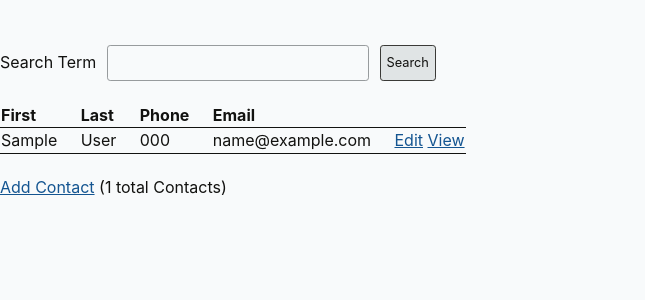
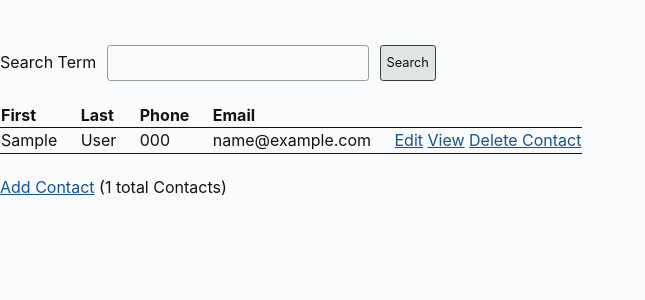
Before and after one commit to lewoudar/htmx_contact, a Django app: page /contact/ in a window 1280 px wide. Shown: the part 180-480 px from the top of the page, without its empty margins (0-645 px from the left). Run offline with Django 4.2, Linux system fonts and the light colour scheme; tables that the repository leaves empty hold one stand-in row (values such as "Sample post").

Commit message:
feat: implemented "inline delete" on the home page
added a custom.css file with an animation taken from the tool animista.net

```diff
--- a/contact/templates/contact/edit.html
+++ b/contact/templates/contact/edit.html
@@ -28,7 +28,8 @@
         </fieldset>
     </form>
 
-    <button data-hx-delete="{% url 'contact:show-delete' contact.id %}"
+    <button id="delete-btn"
+            data-hx-delete="{% url 'contact:show-delete' contact.id %}"
             data-hx-target="body"
             data-hx-push-url="true"
             data-hx-confirm="Are you sure you want to delete this contact?"
--- a/contact/templates/contact/rows.html
+++ b/contact/templates/contact/rows.html
@@ -4,8 +4,17 @@
         <td>{{ contact.lastname }}</td>
         <td>{{ contact.phone }}</td>
         <td>{{ contact.email }}</td>
-        <td><a href="/contact/{{ contact.id }}/edit">Edit</a>
-            <a href="{% url 'contact:show-delete' contact.id %}">View</a></td>
+        <td>
+            <a href="/contact/{{ contact.id }}/edit">Edit</a>
+            <a href="{% url 'contact:show-delete' contact.id %}">View</a>
+            <a href="#" data-hx-delete="{% url 'contact:show-delete' contact.id %}"
+               data-hx-target="closest tr"
+               data-hx-swap="outerHTML swap:1s"
+               data-hx-confirm="Are you sure you want to delete this contact?"
+               data-hx-headers='{"X-CSRFToken": "{{ csrf_token }}"}'>
+                Delete Contact
+            </a>
+        </td>
     </tr>
 {% endfor %}
 {% if page_obj.has_next %}
--- a/contact/views.py
+++ b/contact/views.py
@@ -76,11 +76,14 @@ class ReadDeleteContact(View):
         return render(request, 'contact/show.html', {'contact': contact})
 
     @staticmethod
-    def delete(request, contact_id: int):
+    def delete(request: HtmxHttpRequest, contact_id: int):
         contact = get_object_or_404(Contact, id=contact_id)
         contact.delete()
-        messages.success(request, 'Deleted Contact!')
-        return HttpSeeOtherRedirect(reverse('contact:index'))
+        if request.htmx.trigger == 'delete-btn':
+            messages.success(request, 'Deleted Contact!')
+            return HttpSeeOtherRedirect(reverse('contact:index'))
+        else:
+            return HttpResponse()
 
 
 class ContactEdit(View):
--- /dev/null
+++ b/static/css/custom.css
@@ -0,0 +1,34 @@
+tr.htmx-swapping {
+    -webkit-animation: fade-out 1s ease-out both;
+    animation: fade-out 1s ease-out both;
+}
+
+/* ----------------------------------------------
+ * Generated by Animista on 2023-6-13 19:1:27
+ * Licensed under FreeBSD License.
+ * See http://animista.net/license for more info.
+ * w: http://animista.net, t: @cssanimista
+ * ---------------------------------------------- */
+
+/**
+ * ----------------------------------------
+ * animation fade-out
+ * ----------------------------------------
+ */
+@-webkit-keyframes fade-out {
+    0% {
+        opacity: 1;
+    }
+    100% {
+        opacity: 0;
+    }
+}
+
+@keyframes fade-out {
+    0% {
+        opacity: 1;
+    }
+    100% {
+        opacity: 0;
+    }
+}
--- a/templates/layout.html
+++ b/templates/layout.html
@@ -5,6 +5,7 @@
     <meta charset="UTF-8">
     <title>Contact App</title>
     <link rel="stylesheet" href="{% static 'css/missing.min.css' %}">
+    <link rel="stylesheet" href="{% static 'css/custom.css' %}">
     <script src="{% static 'js/htmx.min.js' %}"></script>
 </head>
 <body data-hx-boost="true">
```
